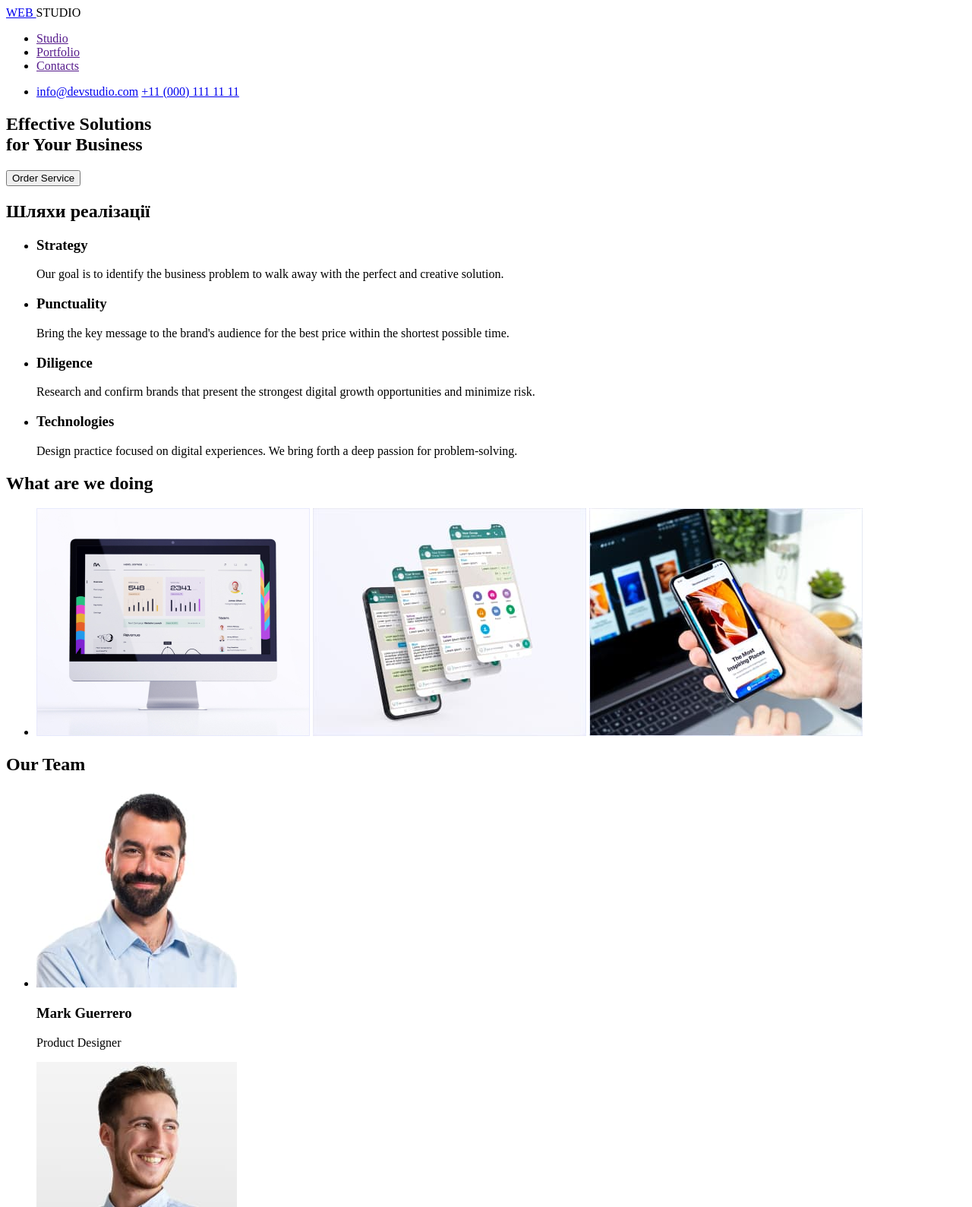
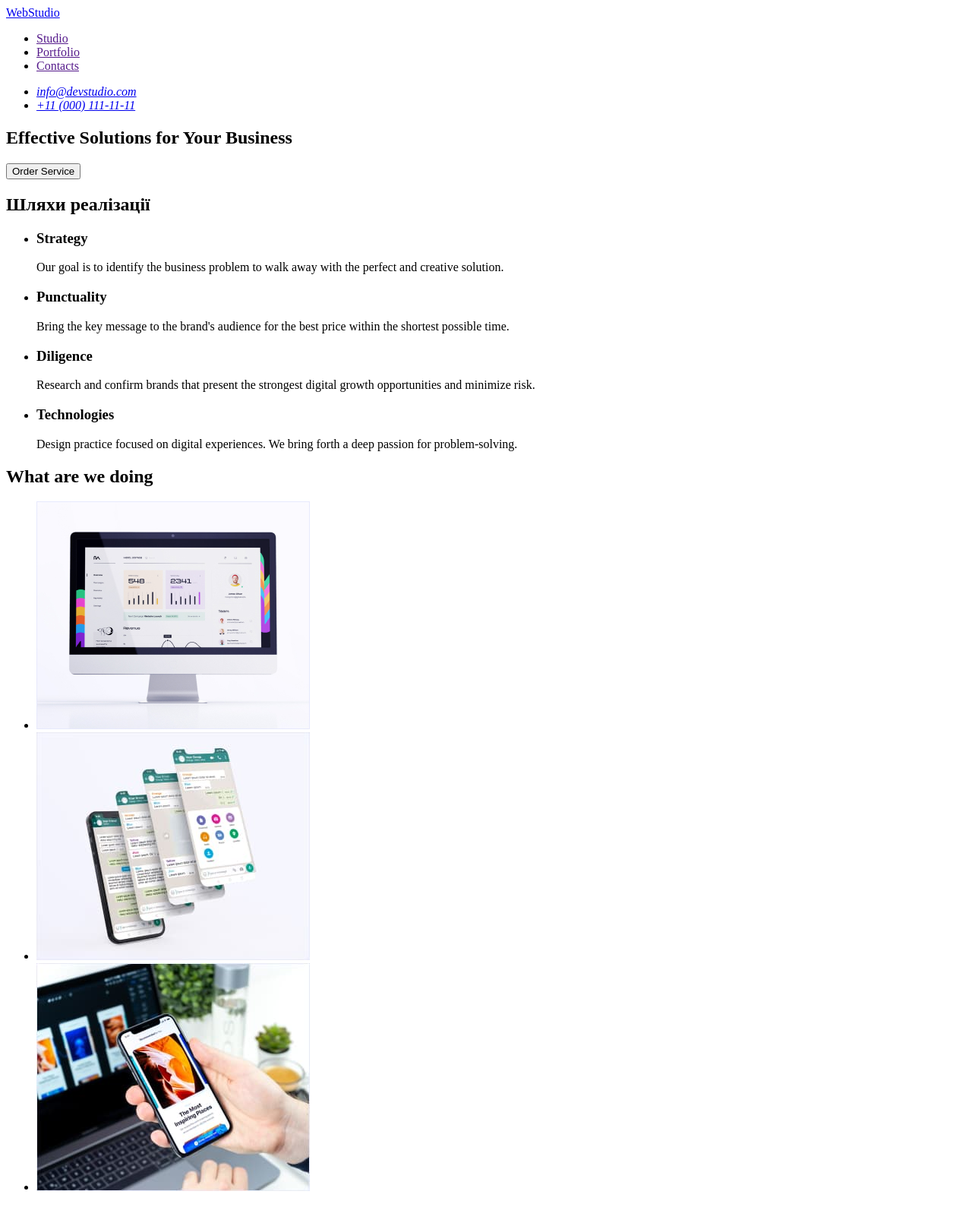
Before and after one commit to foton-1/goit-markup-hw-01, a plain HTML site: page index.html in a window 1280 px wide. Shown: the top 1589 px of the page at 76% size. Drawn offline with Linux system fonts and the light colour scheme.

Commit message:
ДЗ-1. Виправлено html
Виправлені зауваження після перевірки

```diff
--- a/index.html
+++ b/index.html
@@ -10,33 +10,29 @@
     <!--Шапка сайтту-->
     <header>
       <nav>
-        <a href="/"> WEB </a>
-        STUDIO
+        <a href="/.index.html"> WebStudio </a>
+
         <ul>
           <li><a href="">Studio</a></li>
           <li><a href="">Portfolio</a></li>
           <li><a href="">Contacts</a></li>
         </ul>
       </nav>
-
-      <ul>
-        <li>
-          <a href="mailto:info@devstudio.com">info@devstudio.com</a>
-          <a href="tel:+11(000)1111111">+11 (000) 111 11 11</a>
-        </li>
-      </ul>
+      <address>
+        <ul>
+          <li><a href="mailto:info@devstudio.com">info@devstudio.com</a></li>
+          <li><a href="tel:+110001111111">+11 (000) 111-11-11</a></li>
+        </ul>
+      </address>
     </header>
     <main>
       <!--Герой-->
-      <div>
-        <section>
-          <h1>
-            Effective Solutions <br />
-            for Your Business
-          </h1>
-          <button type="button">Order Service</button>
-        </section>
-      </div>
+
+      <section>
+        <h1>Effective Solutions for Your Business</h1>
+        <button type="button">Order Service</button>
+      </section>
+
       <!--Ключові напрямки розвитку-->
       <section>
         <h2>Шляхи реалізації</h2>
@@ -78,11 +74,17 @@
         <ul>
           <li>
             <img src="./images/rectange-1.jpg" alt="monitor" width="360" />
+          </li>
+
+          <li>
             <img src="./images/rectange-2a.jpg" alt="smartphone" width="360" />
+          </li>
+          <li>
             <img src="./images/rectange-3a.jpg" alt="laptop" width="360" />
           </li>
         </ul>
       </section>
+      <!--Список працівників-->
       <section>
         <h2>Our Team</h2>
         <ul>
@@ -123,8 +125,8 @@
     </main>
     <!--Підвал сторінки-->
     <footer>
-      <a href="">WEB</a>
-      STUDIO
+      <a href="./index.html">WebStudio</a>
+
       <p>
         Increase the flow of customers and sales for your business with digital
         marketing & growth solutions.
```
